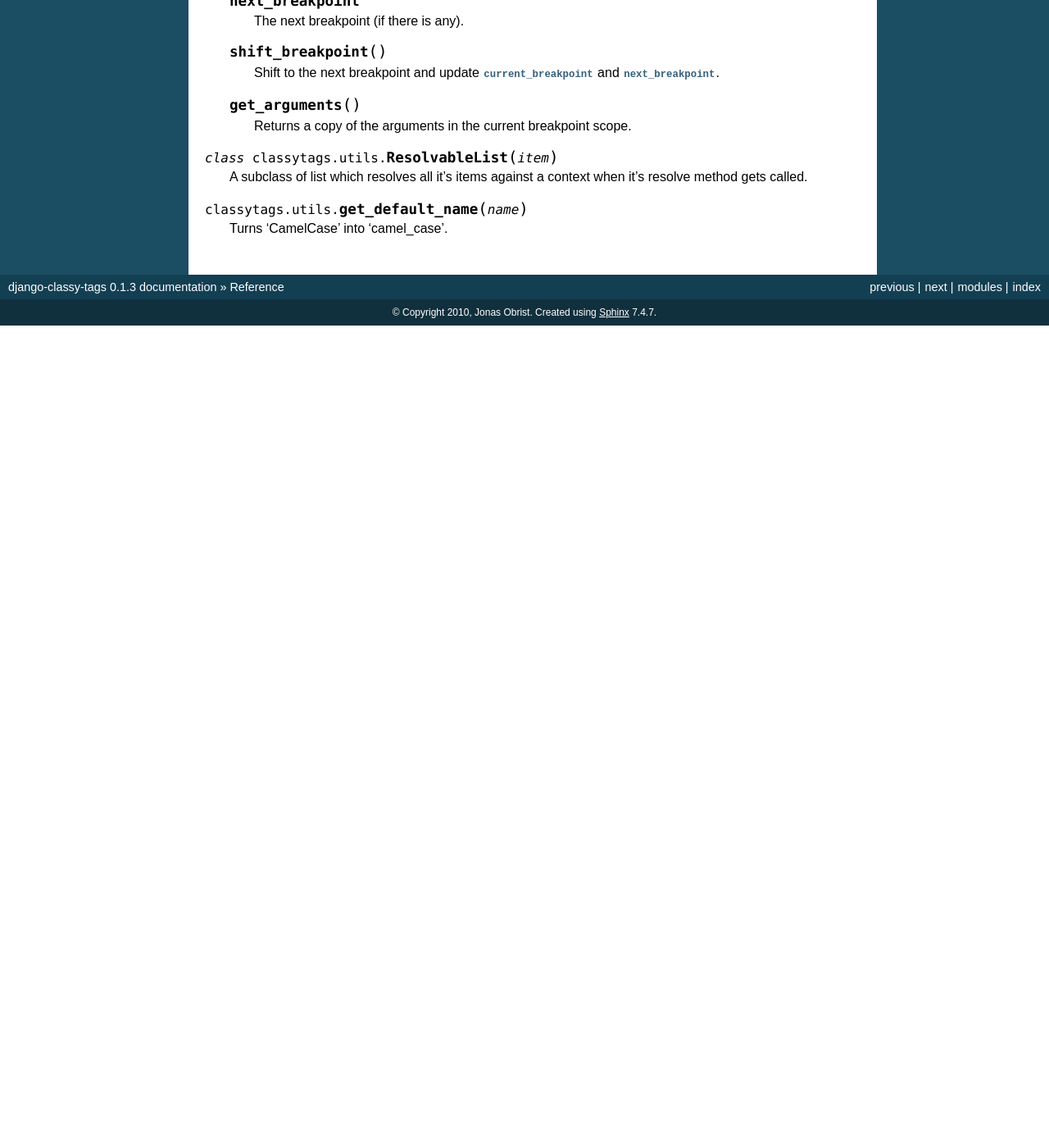
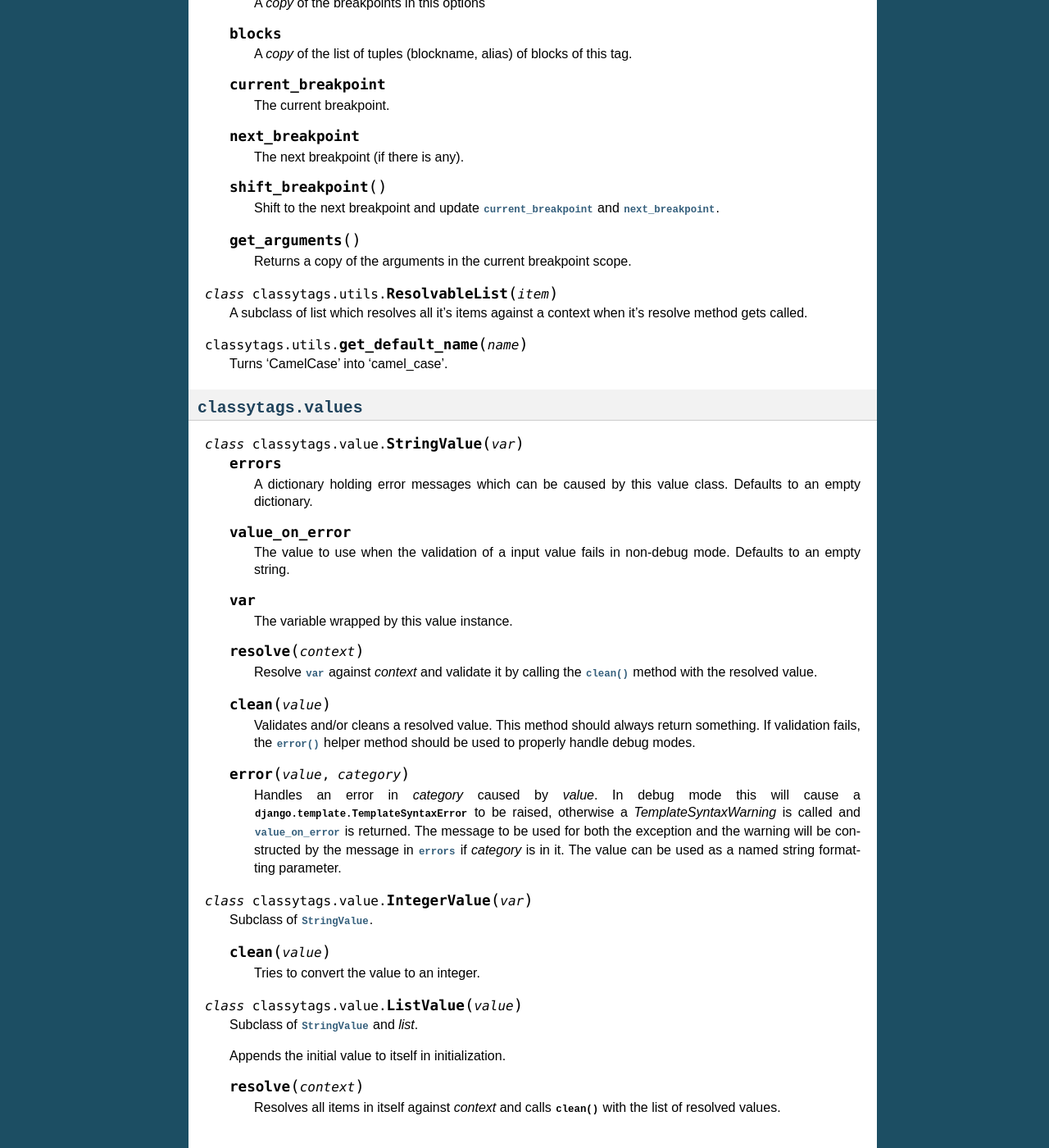
Before and after one commit to django-cms/django-classy-tags, a Sphinx documentation site: the page built from docs/reference.rst, in a window 1280 px wide and 1400 px high, scrolled down 5479 px. Shown: the whole window at 82% size. Built offline with Sphinx 7.4.7, drawn with Linux system fonts in a browser that asks for light colours; before the commit the page ends 5876 px from its top, so only the background shows below that; some of the changed text lies outside the part shown.

Commit message:
Renamed variable_class attribute to value_class. Added reference for value classes and updated Argument reference to include Value classes. Added some comments to tests

```diff
--- a/docs/reference.rst
+++ b/docs/reference.rst
@@ -25,6 +25,11 @@ This module contains standard argument types.
     useful for 'as varname' arguments. Note that quotation marks around the
     argument will be removed if there are any.
 
+    .. attribute:: value_class
+
+        The class to be used to wrap the value in. Defaults to
+        :class:`classytags.values.StringValue.`
+
     .. method:: get_default()
 
         Returns the default value for this argument
@@ -41,6 +46,12 @@ This module contains standard argument types.
         filter expression or a :class:`classytags.utils.TemplateConstant`.
 
 
+.. class:: IntegerArgument
+
+    Same as :class:`classytags.arguments.Argument` but with
+    :class:`classytags.values.IntegerValue` as :attr:`value_class`.
+
+
 .. class:: MultiValueArgument(self, name[, default][, required][, max_values][, resolve])
 
     An argument which accepts a variable amount of values. The maximum amount of
@@ -49,9 +60,12 @@ This module contains standard argument types.
 
     *default* is an empty list if *required* is ``False``.
 
-    *no_resolve* has the same effects as in
+    *resolve* has the same effects as in
     :class:`classytags.arguments.Argument` however applies to all values of this
     argument.
+
+    The default value for :attr:`value_class` is$
+    :class:`classytags.values.ListValue`.
 
     .. attribute:: sequence_class
 
@@ -411,3 +425,68 @@ Utility classes and methods for django-classy-tags.
 .. function:: get_default_name(name)
 
     Turns 'CamelCase' into 'camel_case'.
+
+
+************************
+:mod:`classytags.values`
+************************
+
+.. module:: classytags.value
+
+.. class:: StringValue(var)
+
+    .. attribute:: errors
+
+        A dictionary holding error messages which can be caused by this value
+        class. Defaults to an empty dictionary.
+
+    .. attribute:: value_on_error
+
+        The value to use when the validation of a input value fails in non-debug
+        mode. Defaults to an empty string.
+
+    .. attribute:: var
+
+        The variable wrapped by this value instance.
+
+    .. method:: resolve(context)
+
+        Resolve :attr:`var` against *context* and validate it by calling the
+        :meth:`clean` method with the resolved value.
+
+    .. method:: clean(value)
+
+        Validates and/or cleans a resolved value. This method should always
+        return something. If validation fails, the :meth:`error` helper method
+        should be used to properly handle debug modes.
+
+    .. method:: error(value, category)
+
+        Handles an error in *category* caused by *value*. In debug mode this
+        will cause a :exc:`django.template.TemplateSyntaxError` to be raised,
+        otherwise a `TemplateSyntaxWarning` is called and
+        :attr:`value_on_error` is returned.
+        The message to be used for both the exception and the warning will be
+        constructed by the message in :attr:`errors` if *category* is in it. The
+        value can be used as a named string formatting parameter.
+
+
+.. class:: IntegerValue(var)
+
+    Subclass of :class:`StringValue`.
+
+    .. method:: clean(value)
+
+        Tries to convert the value to an integer.
+
+
+.. class:: ListValue(value)
+
+    Subclass of :class:`StringValue` and `list`.
+
+    Appends the initial value to itself in initialization.
+
+    .. method:: resolve(context)
+
+        Resolves all items in itself against *context* and calls :meth:`clean`
+        with the list of resolved values.
```
Also changed, not shown: tests.py (+36 -8 lines), 1 other file.
